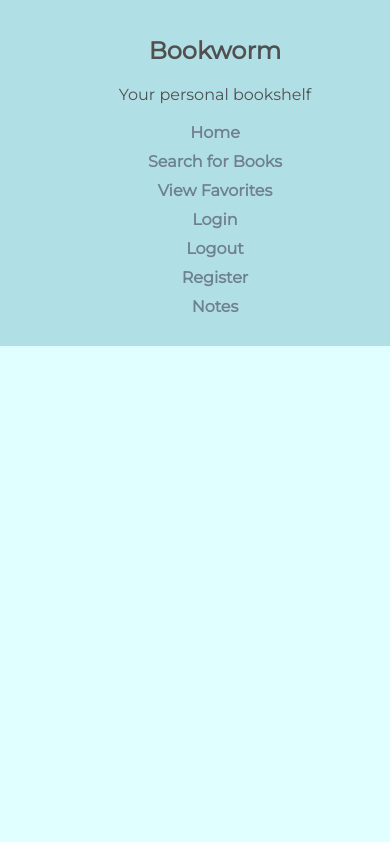
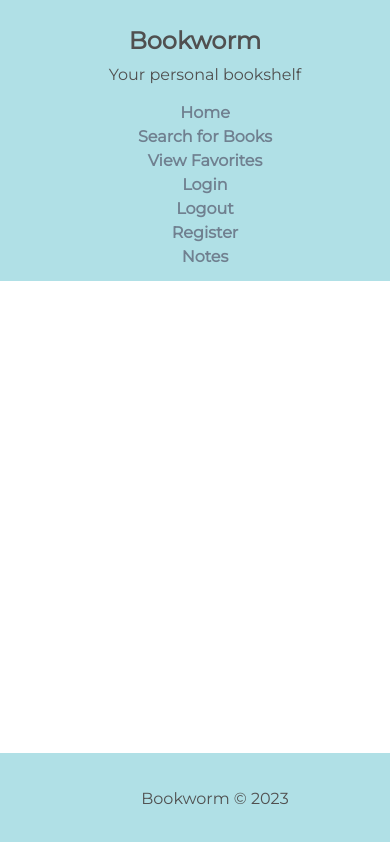
Before and after one commit to smperilla/bookapp-frontend, a React (Create React App) app: page /login in a window 390 px wide. Built offline with nearby package versions, Linux system fonts and the light colour scheme.

Commit message:
edited footer and background color

```diff
--- a/src/App.css
+++ b/src/App.css
@@ -2,29 +2,14 @@
 body {
   margin: 0;
   font-family: Montserrat, sans-serif;
-  background-color: #E0FFFF; /* Baby blue background for the app */
+  background-color: #ffffff; /* Baby blue background for the app */
   color: #505050; /* Medium grey for text */
 }
 
 /* Container for page content */
 .container {
   padding: 20px;
-  margin-left: 220px; /* Adjusted to not overlap with the navbar */
-  font-family: 'Montserrat', sans-serif;
-}
-
-/* Responsive Design */
-@media (max-width: 600px) {
-  .navbar {
-      width: 100%; /* Full width for mobile */
-      height: auto;
-      align-items: center;
-  }
-
-  .container {
-      margin-left: 0; /* Remove the left margin on smaller screens */
-      padding: 20px;
-  }
+  margin-top: 80px; /* Increased top margin to avoid overlap with navbar */
 }
 
 /* Navbar Styling */
@@ -33,29 +18,29 @@ body {
   color: #505050; /* Grey for text */
   padding: 20px;
   display: flex;
-  flex-direction: column;
-  align-items: flex-start;
-  height: 100vh; /* Full height */
+  flex-direction: row; /* Row for horizontal layout */
+  align-items: center; /* Center items vertically in navbar */
+  justify-content: space-evenly; /* Evenly space items horizontally */
+  height: 60px; /* Set a fixed height for the navbar */
   position: fixed; /* Fixed position */
-  width: 200px; /* Set width */
+  width: 100%; /* Full width */
+  top: 0; /* Position at the top */
+  left: 0; /* Align to left edge */
+  z-index: 1000; /* Ensure navbar stays on top */
 }
 
 .navbar h1 {
   color: #505050;
   font-size: 1.5em;
-  margin-bottom: 20px;
+  margin-right: 20px; /* Adjusted for spacing on the right */
 }
 
 .navbar .button-link {
   text-decoration: none;
   color: #708090; /* Slate grey for links */
   font-weight: bold;
-  margin-bottom: 10px; /* Spacing between links */
+  margin-right: 10px; /* Spacing between links */
   transition: color 0.3s;
-}
-
-.navbar .button-link:hover {
-  color: #A9A9A9; /* Darker grey on hover */
 }
 
 /* Active link styling */
@@ -65,22 +50,26 @@ body {
   padding-left: 16px; /* Adjust padding for alignment */
 }
 
-/* Responsive Design */
+/* Responsive Design Adjustments */
 @media (max-width: 600px) {
   .navbar {
-      width: 100%; /* Full width for mobile */
       height: auto;
-      align-items: center;
+      flex-direction: column; /* Stack items vertically on smaller screens */
+      justify-content: flex-start; /* Align items to the start for vertical layout */
+      padding: 10px; /* Adjust padding for smaller navbar */
   }
 
   .navbar h1 {
-      text-align: center;
+      margin-bottom: 10px; /* Space below the title */
   }
 
   .navbar .button-link {
-      text-align: center;
-      display: block;
-      width: 100%;
+      margin-right: 0; /* Remove right margin on smaller screens */
+      margin-bottom: 5px; /* Add bottom margin for spacing */
+  }
+
+  .container {
+      margin-top: auto; /* Adjust top margin based on navbar size */
   }
 }
 
@@ -90,10 +79,25 @@ body {
   border: 1px solid #B0E0E6; /* Light baby blue border color */
   padding: 15px;
   border-radius: 5px;
-  margin-left: 220px; /* Adjust margin to not overlap navbar */
-  margin-bottom: 20px;
+  margin-top: 20px; /* Adjust margin for spacing below navbar */
 }
 
-.component h2 {
-  color: #505050; /* Grey for component titles */
+
+/* Footer Styling */
+.footer {
+  background-color: #B0E0E6; /* Light baby blue background for the footer */
+  color: #505050; /* Grey text color */
+  text-align: center; /* Center align the text */
+  padding: 20px; /* Padding for spacing */
+  position: fixed; /* Fixed position to keep it at the bottom */
+  left: 0; /* Align to the left edge */
+  bottom: 0; /* Position at the bottom */
+  width: 100%; /* Full width */
+  z-index: 1000; /* Ensure footer stays on top of other elements */
 }
+
+/* Example Footer Content Styling */
+.footer-content {
+  margin: 0 auto; /* Center the content inside the footer */
+  max-width: 1200px; /* Maximum width of the footer content */
+}
--- a/src/components/Footer.jsx
+++ b/src/components/Footer.jsx
@@ -5,7 +5,7 @@ const Footer = () => {
   return (
     <div className='footer'>
 
-        <p>Books App 2023 </p>
+        <p>Bookworm &copy;  2023 </p>
     </div>
   )
 }
```
